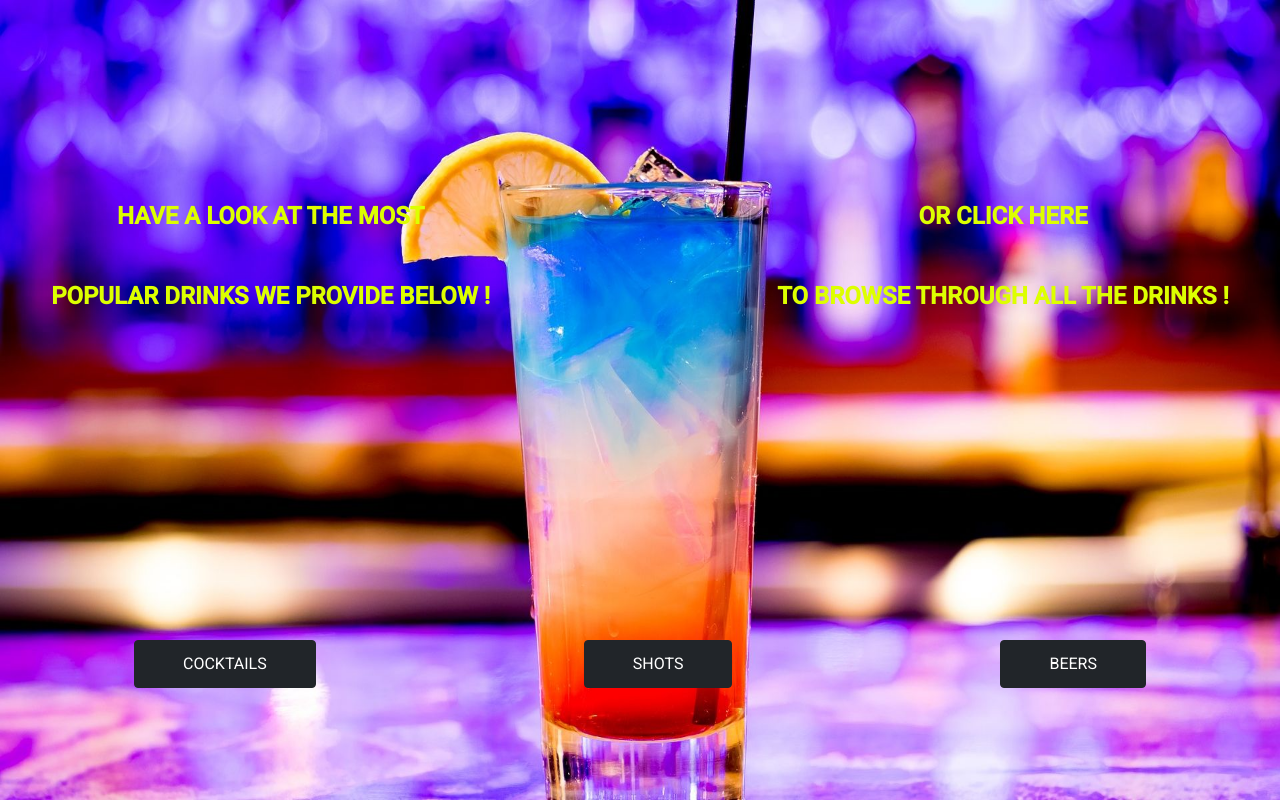
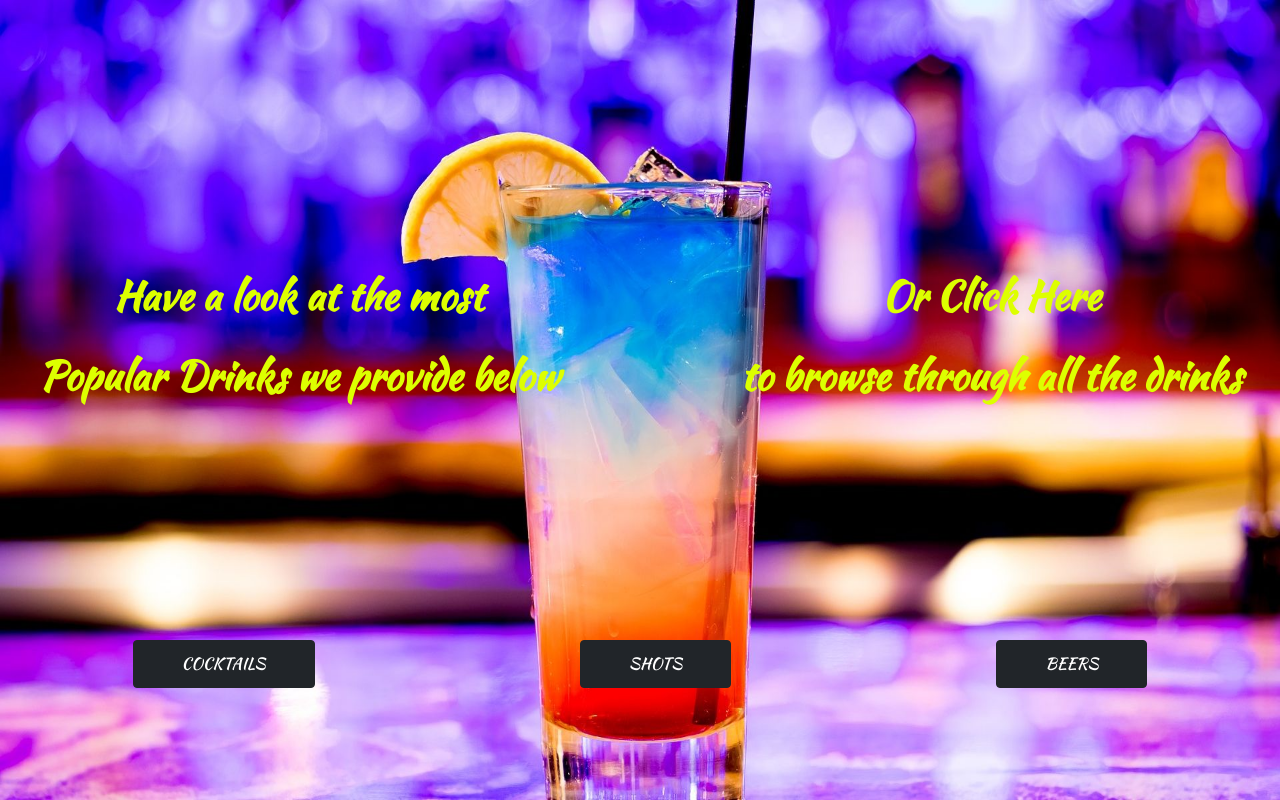
Before and after one commit to mggmanik/cocktail-app, an Angular app: page /home in a window 1280 px wide. Built offline with nearby package versions, Linux system fonts and the light colour scheme.

Commit message:
set font families

```diff
--- a/src/app/home/landing/landing.component.html
+++ b/src/app/home/landing/landing.component.html
@@ -1,9 +1,9 @@
 <div class="parent">
     <div class="left-text-overlay">
-        <p>Have a look at the most <br> Popular Drinks we provide below !</p>
+        <p>Have a look at the most <br> Popular Drinks we provide below</p>
     </div>
     <div class="right-text-overlay">
-        <p>Or <a href="www.google.com">Click Here</a> <br> to browse through all the drinks !</p>
+        <p>Or <a href="www.google.com">Click Here</a> <br> to browse through all the drinks</p>
     </div>
     <img src='../../../assets/home.jfif'>
     <div class="d-flex justify-content-around img-overlay-btns">
--- a/src/app/home/landing/landing.component.scss
+++ b/src/app/home/landing/landing.component.scss
@@ -6,34 +6,35 @@
     }
     .left-text-overlay {
         position: absolute;
-        top: 22%;
-        left: 4%;
-        font-size: 24px;
+        top: 32%;
+        left: 3%;
+        font-size: 40px;
         font-weight: 600;
-        text-transform: uppercase;
+        font-family: "Kaushan Script", cursive;
         line-height: 10vh;
         text-align: center;
         color: #ddff00;
     }
     .right-text-overlay {
         position: absolute;
-        top: 22%;
-        right: 4%;
-        font-size: 24px;
+        top: 32%;
+        right: 3%;
+        font-size: 40px;
         font-weight: 600;
-        text-transform: uppercase;
+        font-family: "Kaushan Script", cursive;
         line-height: 10vh;
         text-align: center;
-        color:#ddff00;
+        color: #ddff00;
         a {
             text-decoration: none;
             color: #ddff00;
             &:hover {
-                color: #00ff26;
+                color:#00ddff;
             }
         }
     }
     .img-overlay-btns {
+        font-family: "Kaushan Script", cursive;
         position: absolute;
         top: 80%;
         left: 0;
--- a/src/index.html
+++ b/src/index.html
@@ -12,6 +12,8 @@
   <link href="https://fonts.googleapis.com/css?family=Montserrat:300,400,500&display=swap" rel="stylesheet" />
   <link href="https://fonts.googleapis.com/css?family=Roboto:300,400,500&display=swap" rel="stylesheet">
   <link href="https://fonts.googleapis.com/icon?family=Material+Icons" rel="stylesheet">
+  <link rel="preconnect" href="https://fonts.gstatic.com">
+  <link href="https://fonts.googleapis.com/css2?family=Kaushan+Script&display=swap" rel="stylesheet">
 </head>
 
 <body class="mat-typography">
--- a/src/styles.scss
+++ b/src/styles.scss
@@ -6,5 +6,5 @@ body {
 }
 body {
     margin: 0;
-    font-family: Montserrat;
+    font-family: "Montserrat";
 }
```
